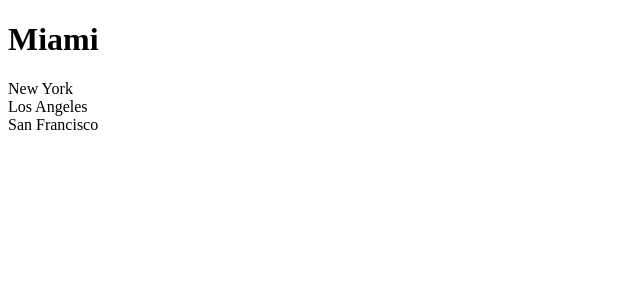
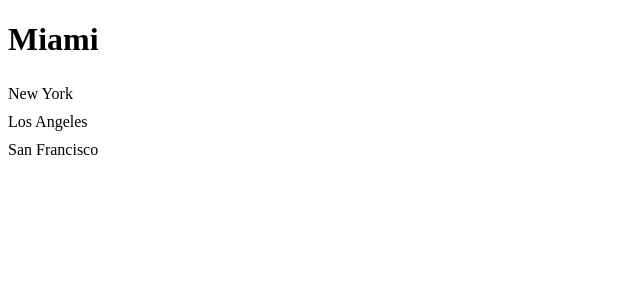
Before and after one commit to Otacon2024/Vite-React, a React (Vite) app: page / in a window 1280 px wide. Shown: the top 300 px of the page, without its empty margins (0-640 px from the left). Built offline with nearby package versions, Linux system fonts and the light colour scheme.

Commit message:
Add const ListItem = styled.li`...
Rename <li> (regular HTML element) into <ListItem> (React component)

```diff
--- a/src/components/ListGroup/ListGroup.tsx
+++ b/src/components/ListGroup/ListGroup.tsx
@@ -5,6 +5,10 @@ import styled from "styled-components";
 const List = styled.ul`
   list-style: none;
   padding: 0;
+`;
+
+const ListItem = styled.li`
+  padding: 5px 0;
 `;
 
 interface Props {
@@ -23,12 +27,7 @@ function ListGroup({ items, heading, onSelectItem }: Props) {
 
       <List>
         {items.map((item, index) => (
-          <li
-            className={
-              selectedIndex === index
-                ? "list-group-item active"
-                : "list-group-item"
-            }
+          <ListItem
             key={item}
             onClick={() => {
               setSelectedIndex(index);
@@ -36,7 +35,7 @@ function ListGroup({ items, heading, onSelectItem }: Props) {
             }}
           >
             {item}
-          </li>
+          </ListItem>
         ))}
       </List>
     </>
```
